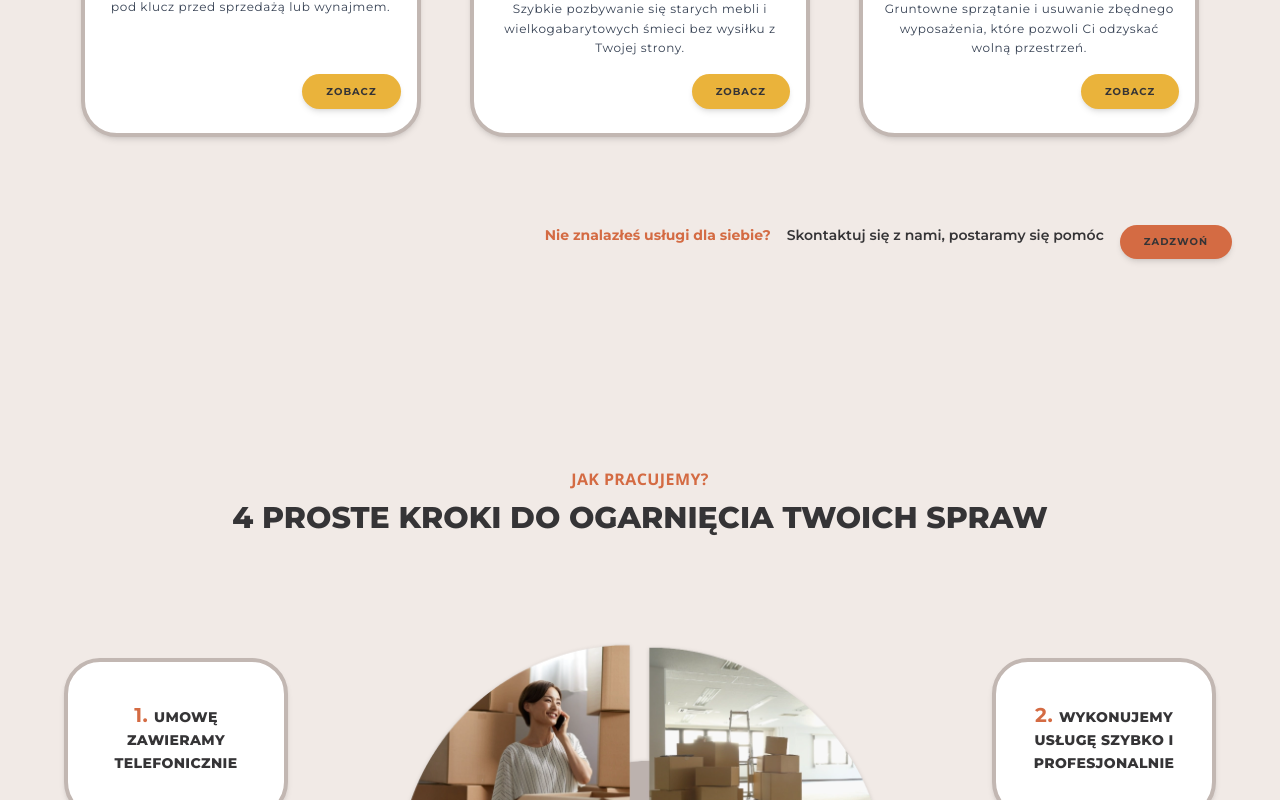
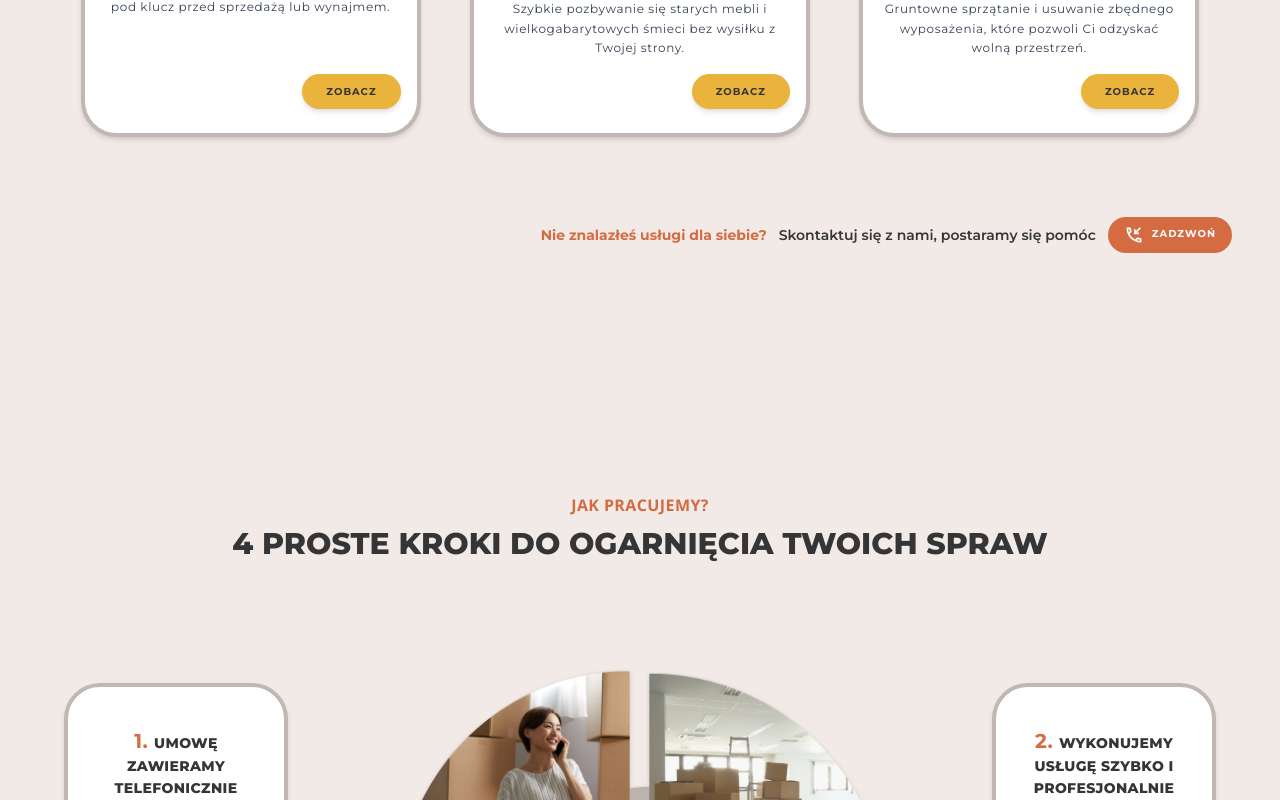
Before and after one commit to MstowskaSandra/owca-transport, a React (Vite) app: page / in a window 1280 px wide. Shown: the part 1460-2260 px from the top of the page. Built offline with nearby package versions, Linux system fonts and the light colour scheme; a web font is replaced by a local one.

Commit message:
feat: separate reusable CallButton component

```diff
--- /dev/null
+++ b/src/components/CallButton.jsx
@@ -0,0 +1,22 @@
+import { MdOutlinePhoneCallback } from "react-icons/md";
+
+export const CallButton = ({ variant = "orange", text = "Zadzwoń do nas" }) => {
+  const variants = {
+    orange: "bg-[#D46B43] hover:bg-[#EAB33B]",
+    yellow: "bg-[#EAB33B] hover:bg-[#D46B43]",
+  };
+
+  const selectedVariant = variants[variant] || variants.orange;
+
+  return (
+    <a
+      href="tel:734414640"
+      className={`cursor-pointer uppercase flex items-center gap-2 text-white px-4 py-2 rounded-full transition w-fit font-mont font-bold text-[10px] tracking-widest ${selectedVariant}`}
+    >
+      <MdOutlinePhoneCallback className="w-5 h-5" />
+      <span>{text}</span>
+    </a>
+  );
+};
+
+export default CallButton;
--- a/src/components/Hero.jsx
+++ b/src/components/Hero.jsx
@@ -1,4 +1,5 @@
 import { FiPhone } from 'react-icons/fi';
+import CallButton from "./CallButton";
 
 const Hero = () => {
   return (
@@ -25,7 +26,7 @@ const Hero = () => {
             </p>
           </div>
 
-          <button className="mx-auto md:mx-0 flex items-center gap-2.5 rounded-full bg-[#D46B43] px-8 py-4 text-xs sm:text-xs font-black tracking-widest text-white shadow-md transition-all duration-200 hover:bg-[#bd5e38] hover:shadow-lg active:scale-95 cursor-pointer uppercase group">
+          <button className="mx-auto md:mx-0 flex items-center gap-2.5 rounded-full bg-[#D46B43] px-8 py-4 text-xs sm:text-xs font-black tracking-widest text-white shadow-md transition-all duration-200 hover:bg-[#EAB33B] hover:shadow-lg active:scale-95 cursor-pointer uppercase group">
             <FiPhone className="text-base sm:text-lg transition-transform duration-200 group-hover:rotate-12" />
             <span>Szybka wycena</span>
           </button>
--- a/src/components/SectionFooter.jsx
+++ b/src/components/SectionFooter.jsx
@@ -1,14 +1,14 @@
-const SectionFooter = ({ title, subtext, ctaText }) => {
-    return (
-        <div className="flex flex-col sm:flex-row  justify-self-end gap-4 pt-16 lg:pt-22  font-mont text-sm font-semibold text-[#353436] text-center sm:text-left">
-            <span className="text-[#D46B43] font-bold text-md">
-            {title}
-            </span>
-            <p className="max-w-xl">{subtext}</p>
+import CallButton from "./CallButton";
 
-            <button className="font-mont font-bold rounded-full bg-[#D46B43] px-6 py-2.5 text-[10px] tracking-widest text-[#353436] shadow-md transition-all duration-200 active:scale-95 uppercase">{ctaText}</button>
-        </div>
-    );
+const SectionFooter = ({ title, subtext }) => {
+  return (
+    <div className="pt-20 pb-8 flex flex-col sm:flex-row items-center justify-center lg:justify-end gap-3 font-mont text-sm font-semibold text-[#353436]">
+      <span className="text-[#D46B43] font-bold text-md">{title}</span>
+      <p className="max-w-xl">{subtext}</p>
+
+      <CallButton variant="orange" text="Zadzwoń" />
+    </div>
+  );
 };
 
 export default SectionFooter;
```
